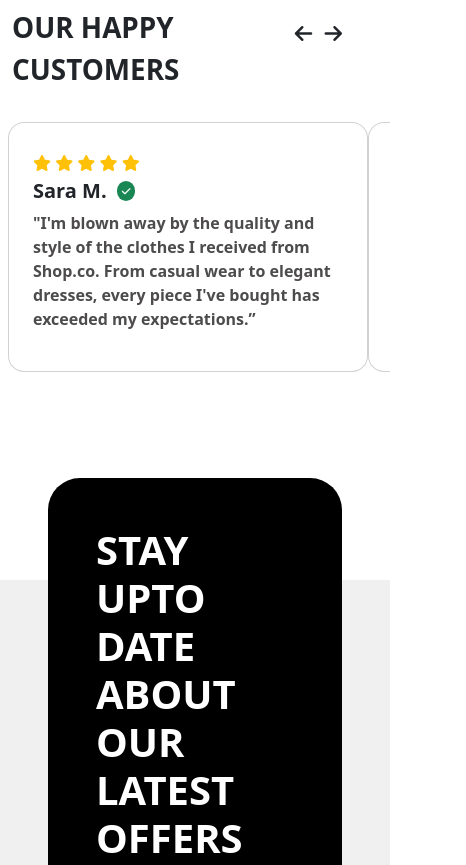
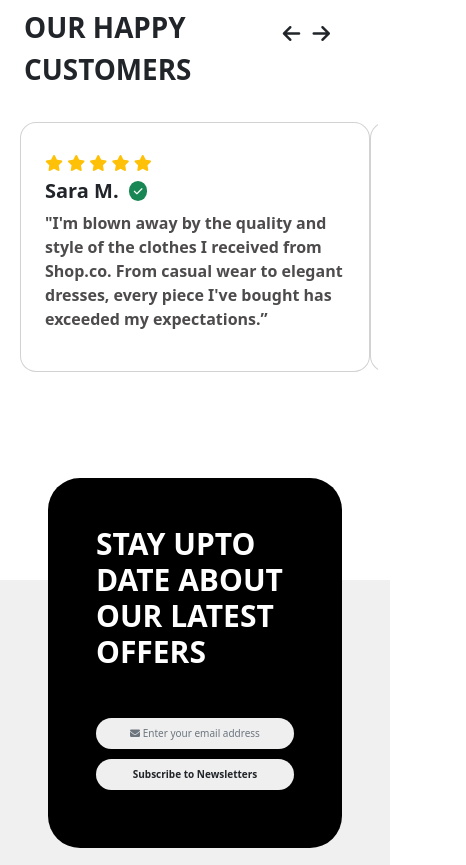
Before and after one commit to Muhammad-Ayub830/E-commerce-website, a plain HTML site: page index.html in a window 390 px wide. Shown: the part 8200-9065 px from the top of the page, 466 px wide, since content can reach past the window. Drawn offline with nearby package versions, Linux system fonts and the light colour scheme.

Commit message:
the error of content oveflowing from sides in home page is fixed

```diff
--- a/index.html
+++ b/index.html
@@ -93,7 +93,7 @@
                     </div>
                 </div>
                 <div class="img1 ms-md-5 ps-md-5" style="margin-top: auto;">
-                    <img src="img/hero_section_background.png">
+                    <img src="img/hero_section_background.png" class="w-100">
                 </div>
             </div>
         </section>
@@ -403,7 +403,7 @@
 
         </section>
         <!-- dessing style section ends----------------->
-        <section class="customer-review ">
+        <section class="customer-review container-fluid">
             <div class="section-title container position-relative mb-4 ">
                 <p class=" fw-bold fs-1 d-inline">OUR HAPPY <br class=" d-block d-md-none"> CUSTOMERS</p>
                 <div class="controls d-inline px-5 mt-2  position-absolute">
@@ -615,15 +615,15 @@
         </section>
         <!-- customer review section ends----------------->
          <section class="footer  p-5">
-            <div class="offers-window container rounded-5 d-md-flex align-items-center justify-content-between p-5 ">
+            <div class="offers-window container rounded-5 d-lg-flex align-items-center justify-content-between p-5  ">
                 <div class="offer-title">
-                    <h1 class="fw-bold text-white mb-5 mb-md-0">
+                    <h1 class="fw-bold text-white mb-5 mb-lg-0">
                         STAY UPTO DATE ABOUT <br class="d-none d-md-block"> OUR LATEST OFFERS
                     </h1>
                 </div>
                 <div class="offer-btns">
-                    <button class="p-3 rounded-pill text-secondary"><i class="fa-solid fa-envelope"></i> Enter your email address</button>
-                    <button class="p-3 rounded-pill fw-bold text-dark">Subscribe to Newsletters</button>
+                    <button class="p-md-3 p-2 px-4 rounded-pill text-secondary w-100"><i class="fa-solid fa-envelope"></i> Enter your email address</button>
+                    <button class="p-md-3 p-2 px-4 rounded-pill fw-bold text-dark w-100">Subscribe to Newsletters</button>
                 </div>
             </div>
             <div class="container footer-data mb-5 ">
@@ -669,7 +669,7 @@
 
             </div>
             <hr>
-            <div class="copyright d-md-flex align-items-center justify-content-between ">
+            <div class="copyright d-md-flex align-items-center justify-content-between container">
                 <p class="text-secondary fw-bold text-center">Shop.co © 2000-2023, All Rights Reserved</p>
                 <div class="tags">
                     <img src="img/payment-1.png" alt="">
--- a/style.css
+++ b/style.css
@@ -231,6 +231,9 @@ nav ul li{
     .carousell{
         margin-left: 0px ;
     }
+    .carousell .card{
+        min-width: 350px;
+    }
 }
 /* customer review section ends------------------------------ */
 .footer{
@@ -243,6 +246,9 @@ nav ul li{
 }
 .offer-title h1{
     font-size: 60px;
+}
+.offer-btns{
+    flex-basis: 30%;
 }
 .offer-btns button{
     display: block;
@@ -274,7 +280,11 @@ nav ul li{
 }
 @media screen and (max-width:700px) {
     .offer-title h1{
-        font-size: 40px !important;
+        font-size: 30px !important;
+
+    }
+    .offer-btns button{
+        font-size: 10px;
     }
 }
 /* footer section ends */
```
